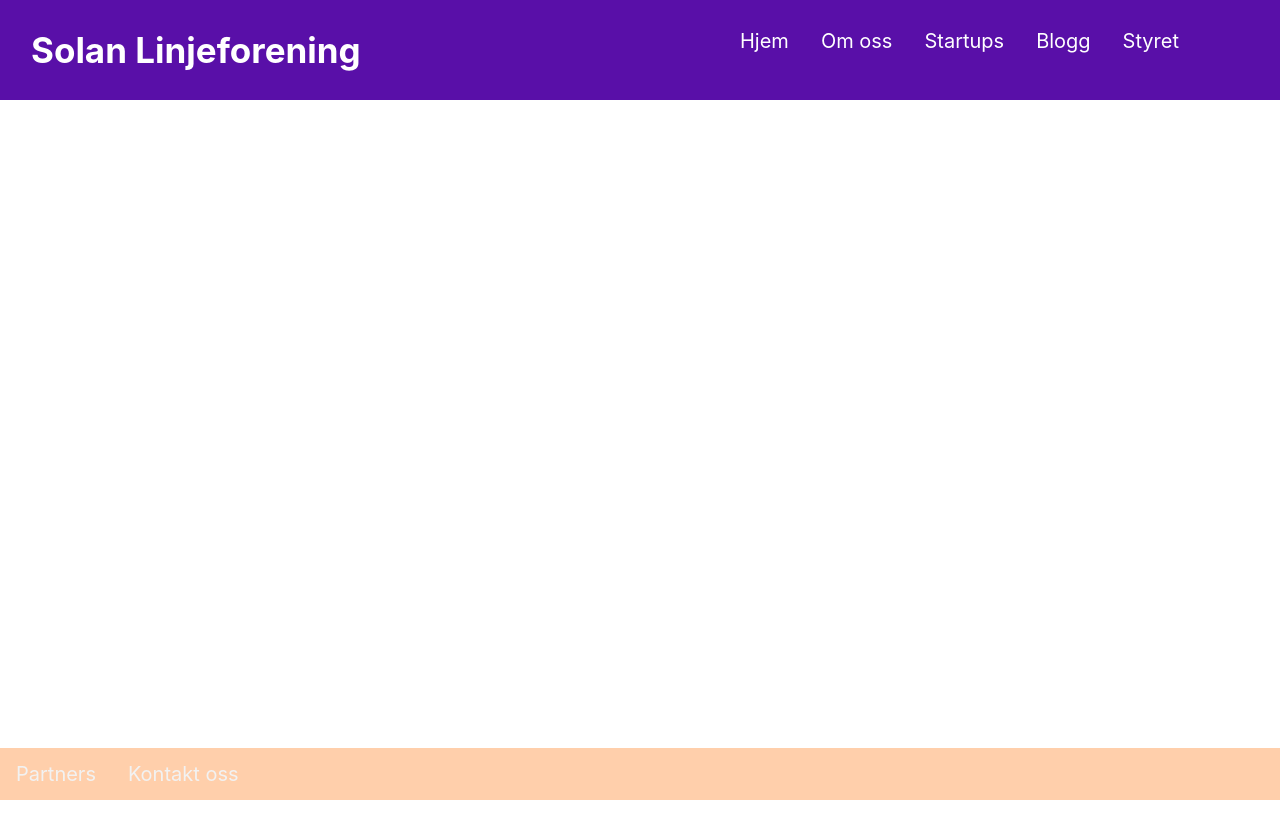
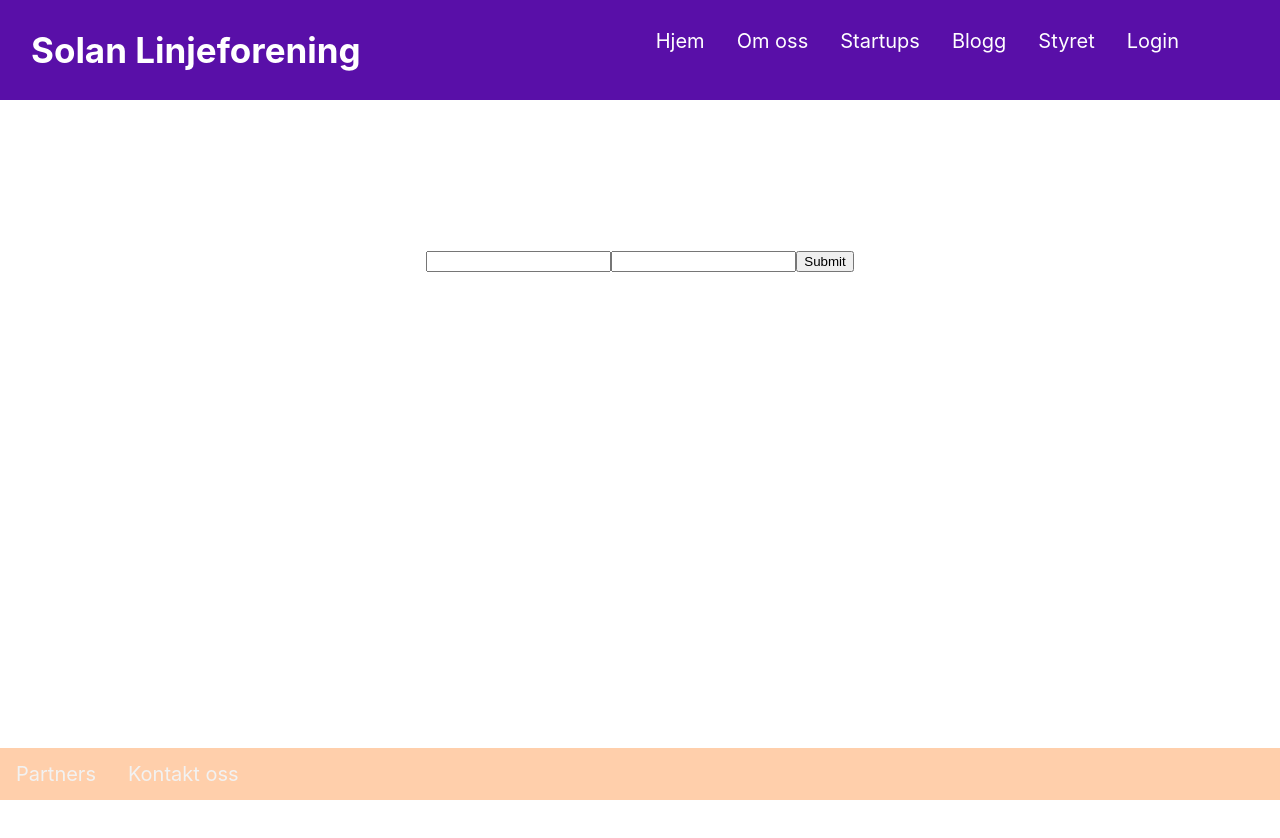
Before and after one commit to monikahm/solan, a React (Create React App) app in the folder Solan/frontend/: page /login in a window 1280 px wide. Shown: the top 838 px of the page. Built offline with nearby package versions, Linux system fonts and the light colour scheme.

Commit message:
Getting token from backend

```diff
--- a/Solan/frontend/src/App.js
+++ b/Solan/frontend/src/App.js
@@ -7,6 +7,7 @@ import Partners from './components/partners/partners'
 import CouncilList from './components/council/council'
 import AboutSolan from './components/about/about'
 import KontaktOss from './components/kontaktoss/kontakt-oss'
+import Login from './components/login/login'
 
 let Home = () => <div></div>
 
@@ -24,6 +25,7 @@ const App = () => {
           <Link to="startups">Startups</Link>
           <Link to="blogs">Blogg</Link>
           <Link to="council">Styret</Link>
+          <Link to="login">Login</Link>
         </div>
       </nav>
 
@@ -40,6 +42,7 @@ const App = () => {
         <Partners path="partners">Partners</Partners>
         <CouncilList path="council">Council</CouncilList>
         <KontaktOss path="kontakt">Kontakt oss</KontaktOss>
+        <Login path="login">Login</Login>
       </Router>
     </div>
   )
--- /dev/null
+++ b/Solan/frontend/src/components/login/login.css
@@ -0,0 +1,3 @@
+.login{
+    padding:250px;
+}
--- a/Solan/frontend/src/components/login/login.js
+++ b/Solan/frontend/src/components/login/login.js
@@ -1,24 +1,23 @@
-import React, {useState} from 'react';
+import React, { useState } from 'react';
+import './login.css'
+import LoginAPI from '../../services/loginservices';
 
 
-export default function Login(props){
+export default function Login(props) {
     const [email, setEmail] = useState("");
     const [password, setPassword] = useState("");
 
-    function validateForm(){
-        return email.length > 0 && password.length > 0;
-    }
-
-    function handleSublit(e){
-        v.preventDefault();
+    function handleSubmit(e) {
+        LoginAPI('http://localhost:8000/api/login', email, password)
+        e.preventDefault();
     }
 
     return (
-        <div>
-            <form>
-                <input type="email" value={email} onChange={e => setEmail(e.target.value)}></input>
-                <input type="password" value={password} onChange={e => setPassword(e.target.value)}></input>
-                <input type="submit" disabled={!validateForm()}>Login</input>
+        <div className="login">
+            <form onSubmit={handleSubmit}>
+                <input type="email" value={email} name="email" onChange={e => setEmail(e.target.value)}></input>
+                <input type="password" value={password} name="password" onChange={e => setPassword(e.target.value)}></input>
+                <input type="submit" onClick={handleSubmit}></input>
             </form>
         </div>
     )
--- /dev/null
+++ b/Solan/frontend/src/services/loginservices.js
@@ -0,0 +1,21 @@
+
+async function LoginAPI(url, username, password) {
+    const options = {
+        method: 'POST',
+        headers: { 'Content-Type': 'application/json' },
+        body: JSON.stringify({
+            username,
+            password
+        })
+    }
+    return fetch(url, options).then(res => {
+        localStorage.setItem('token', res.token)
+        return Promise.resolve(res)
+    })
+}
+
+function logout() {
+    localStorage.removeItem('user');
+}
+
+export default LoginAPI
```
